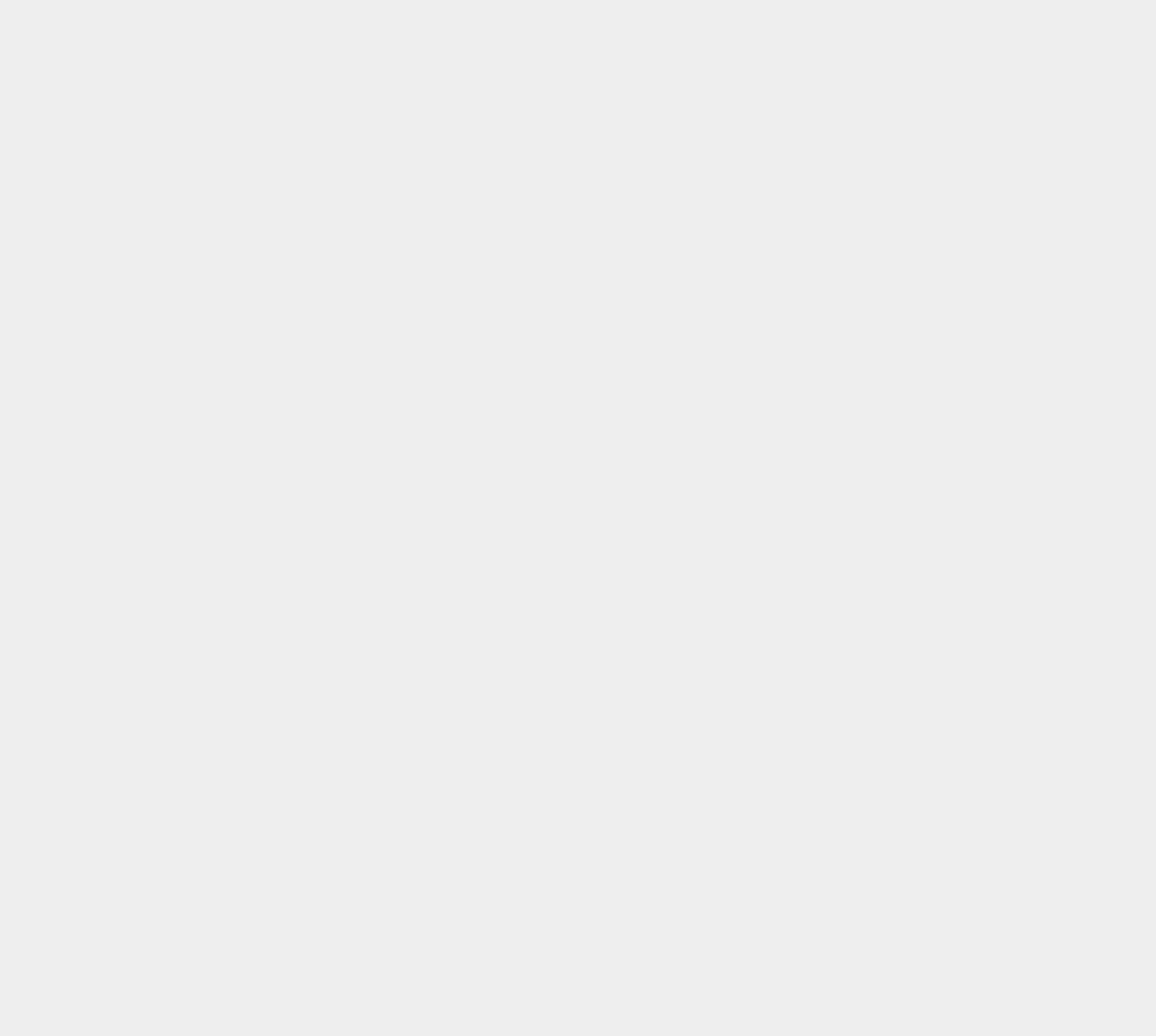
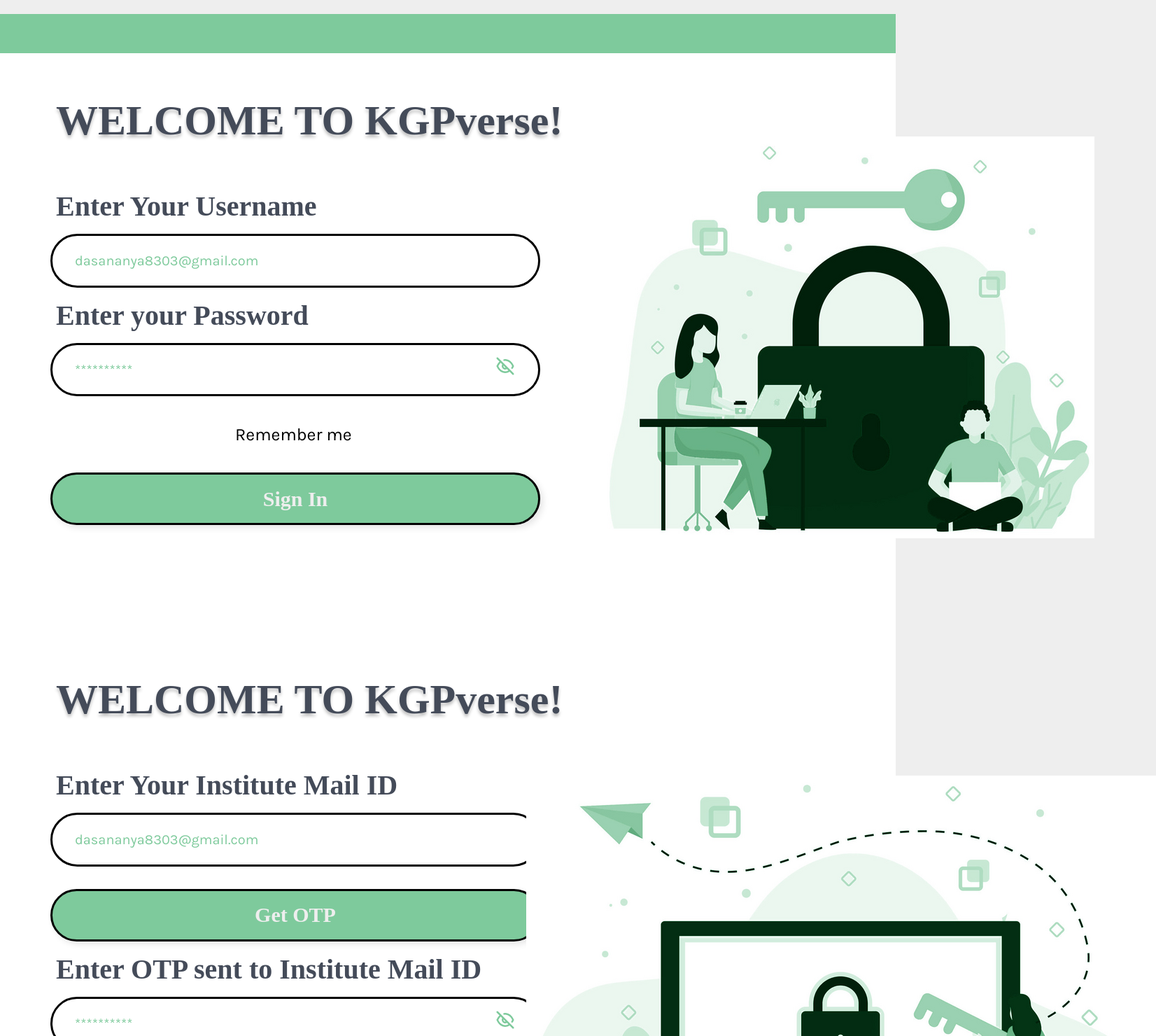
Before and after one commit to Hack-TeeEssGee/frontend, a React (Create React App) app: page /login in a window 1280 px wide. Shown: the part 60-1540 px from the top of the page at 70% size, 1652 px wide, since content can reach past the window. Before the commit the page ends 800 px from the top, so only its background shows below. Built offline with nearby package versions, Linux system fonts and the light colour scheme.

Commit message:
Added login portals

```diff
--- /dev/null
+++ b/src/components/logbar.js
@@ -0,0 +1,21 @@
+import { useState } from "react";
+
+const Logbar = () => {
+  const [isMobLogbarOpen, setIsMobLogbarOpen] = useState(false);
+
+  return (
+    <div className="logbar" isOpen={String(isMobLogbarOpen)}>
+      <div
+        className="pizza"
+        onClick={() => setIsMobLogbarOpen(!isMobLogbarOpen)}
+      >
+      </div>
+
+      <div className="logbar-links">
+        <button>Go Back</button>
+      </div>
+    </div>
+  );
+};
+
+export default Logbar;
--- /dev/null
+++ b/src/components/login/official.js
@@ -0,0 +1,39 @@
+import UilEyeSlash from "@iconscout/react-unicons/icons/uil-eye-slash";
+import UilEye from "@iconscout/react-unicons/icons/uil-eye";
+import OfficialPic from "../../assets/official.png";
+
+const OfficialLogin = () => {
+    return (
+      <div className="official-login-portal">
+        <div className="login-wrapper">
+            <div className="heading">
+                WELCOME TO KGPverse!
+            </div>
+            <div className="invisible">
+                Enter Your Username
+            </div>
+            <div className="enter-box">
+                dasananya8303@gmail.com
+            </div>
+            <div className="invisible">
+                Enter your Password
+            </div>
+            <div className="enter-box">
+                **********
+                <div className="image-eye">
+                    <UilEyeSlash size={30}/>
+                </div>
+            </div>
+            <div className="remember-hoola-hoo">
+                Remember me
+            </div>
+            <button className="signin-button">Sign In</button>
+        </div>
+        <div className="official-login-pic">
+            <img src={OfficialPic} alt="official"></img>
+        </div>
+      </div>
+    );
+  };
+
+  export default OfficialLogin;
--- /dev/null
+++ b/src/components/login/student.js
@@ -0,0 +1,40 @@
+import UilEyeSlash from "@iconscout/react-unicons/icons/uil-eye-slash";
+import UilEye from "@iconscout/react-unicons/icons/uil-eye";
+import StudentPic from "../../assets/student.png";
+
+const StudentLogin = () => {
+    return (
+      <div className="student-login-portal">
+        <div className="login-wrapper">
+            <div className="heading">
+                WELCOME TO KGPverse!
+            </div>
+            <div className="invisible">
+                Enter Your Institute Mail ID
+            </div>
+            <div className="enter-box">
+                dasananya8303@gmail.com
+            </div>
+            <button className="signin-button">Get OTP</button>
+            <div className="invisible">
+                Enter OTP sent to Institute Mail ID
+            </div>
+            <div className="enter-box">
+                **********
+                <div className="image-eye">
+                    <UilEyeSlash size={30}/>
+                </div>
+            </div>
+            <div className="remember-hoola-hoo">
+                Remember me
+            </div>
+            <button className="signin-button">Sign In</button>
+        </div>
+        <div className="student-login-pic">
+            <img src={StudentPic} alt="student"></img>
+        </div>
+      </div>
+    );
+  };
+
+  export default StudentLogin;
--- a/src/styles/_login.scss
+++ b/src/styles/_login.scss
@@ -1,5 +1,184 @@
 //styling file for login page. For login-portal in loanding page styling check _landing.scss
 
 .login-page {
+  background-color: $primary-white;
+}
+
+.logbar {
+  position: fixed;
+  min-height: 10vh;
+  min-width: 100%;
   background-color: $primary-color;
+
+  display: flex;
+  align-items: center;
+  justify-content: space-evenly;
+
+  @include smd {
+    flex-direction: column;
+    min-height: 100vh;
+    background-color: rgba($primary-color, 1);
+
+    &[isOpen="false"] {
+      min-height: 3.5rem;
+      .logbar-links {
+        display: none;
+      }
+    }
+  }
+
+  .pizza {
+    display: none;
+    position: fixed;
+    top: 1rem;
+    left: 1.5rem;
+    transition: all 0.2s ease-in-out;
+
+    &:active {
+      transform: rotateY(90deg);
+    }
+
+    @include smd {
+      display: block;
+    }
+  }
+
+  &-links {
+    width: 60%;
+    display: flex;
+    justify-content: space-evenly;
+    align-items: center;
+
+    @include smd {
+      flex-direction: column;
+      min-height: 60vh;
+    }
+
+    button {
+      padding: 0.6rem 1rem;
+      align-items: center;
+      float: right;
+    }
+
+
+
+  }
 }
+
+.official-login-portal{
+  display: flex;
+  flex-direction: row;
+  align-items: center;
+  height: 100vh;
+  width:100vh;
+  margin: 5rem 0;
+  text-align: left;
+}
+
+.student-login-portal{
+  display: flex;
+  flex-direction: row;
+  align-items: center;
+  height: 100vh;
+  width:100vh;
+  margin: 5rem 0;
+  text-align: left;
+}
+
+.login-wrapper {
+  width: 100%;
+  margin: 4rem 1rem;
+  text-align: left;
+  display: flex;
+  flex-direction: column;
+
+  .heading {
+    display: inline-block;
+    flex-direction: column;
+    align-items: center;
+    width: 1000px;
+    justify-content: space-evenly;
+    margin: 4rem 4rem;
+    font-family: Overpass;
+    font-style: normal;
+    font-weight: 800;
+    font-size: 60px;
+    color: $login-page-texts;
+    text-shadow: 0px 4px 4px rgba(0, 0, 0, 0.25);
+  }
+
+  .invisible {
+    display: inline-block;
+    flex-direction: column;
+    align-items: center;
+    justify-content: space-evenly;
+    margin: 0rem 4rem;
+    font-family: Nunito;
+    font-style: normal;
+    font-weight: 600;
+    font-size: 40px;
+    text-align: left;
+    color: $login-page-texts;
+  }
+
+  .enter-box {
+    display: inline-block;
+    min-height: 60px;
+    width: 700px;
+    border-style: solid;
+    border-color: $heading-color;
+    flex-direction: column;
+    align-items: center;
+    justify-content: space-evenly;
+    padding: 1.5rem 2rem;
+    border-radius: 50px;
+    margin: 1rem 3.5rem;
+    color: $primary-color;
+    font-size: 20px;
+
+    .image-eye {
+      text-align: right;
+      margin: -2rem 0rem;
+      margin-bottom: -0.25rem;
+    }
+  }
+
+  button {
+    background-color: $primary-color;
+    color: #eee;
+    border-style: solid;
+    border-color: $heading-color;
+    border-radius: 10px;
+    width: 700px;
+    min-height: 75px;
+    border-radius: 50px;
+    margin: 1rem 3.5rem;
+    font-family: Nunito;
+    font-style: normal;
+    font-weight: 800;
+    font-size: 30px;
+  }
+
+  .remember-hoola-hoo {
+    display: inline-block;
+    flex-direction: row;
+    align-items: center;
+    justify-content: space-evenly;
+    padding: 1.5rem 2rem;
+    text-align: center;
+    margin: 0 18rem;
+    font-size: 25px;
+    text-align: left;
+    width: 240px;
+  }
+}
+
+.official-login-pic {
+  margin-left: 2rem;
+  margin-top: 8rem;
+}
+
+.student-login-pic {
+  margin-left: -5rem;
+  margin-top: 13rem;
+}
--- a/src/styles/_variables.scss
+++ b/src/styles/_variables.scss
@@ -1,4 +1,5 @@
 $primary-grey: #eee;
+$primary-white: #FFFFFF;
 $primary-color: #7eca9c;
 $primary-color-highlight: #63b182;
 $secondary-color: #ffcc29;
@@ -10,3 +11,5 @@ $text-secondary-color: #666;
 $login-orange: #F58840;
 $login-pink: #700B97;
 $login-blue: #09009B;
+
+$login-page-texts: #444B59;
--- a/src/views/loginPage.js
+++ b/src/views/loginPage.js
@@ -1,5 +1,8 @@
 import { useEffect, useState } from "react";
 import { useLocation } from "react-router-dom";
+import Logbar from "../components/logbar";
+import OfficialLogin from "../components/login/official";
+import StudentLogin from "../components/login/student"
 
 const LoginPage = () => {
 
@@ -13,7 +16,9 @@ const LoginPage = () => {
 
     return (
         <div className="login-page">
-            This is {role} login page.
+            <Logbar />
+            <OfficialLogin />
+            <StudentLogin />
         </div>
     )
 }
```
Also changed, not shown: src/assets/official.png (added), src/assets/student.png (added).
